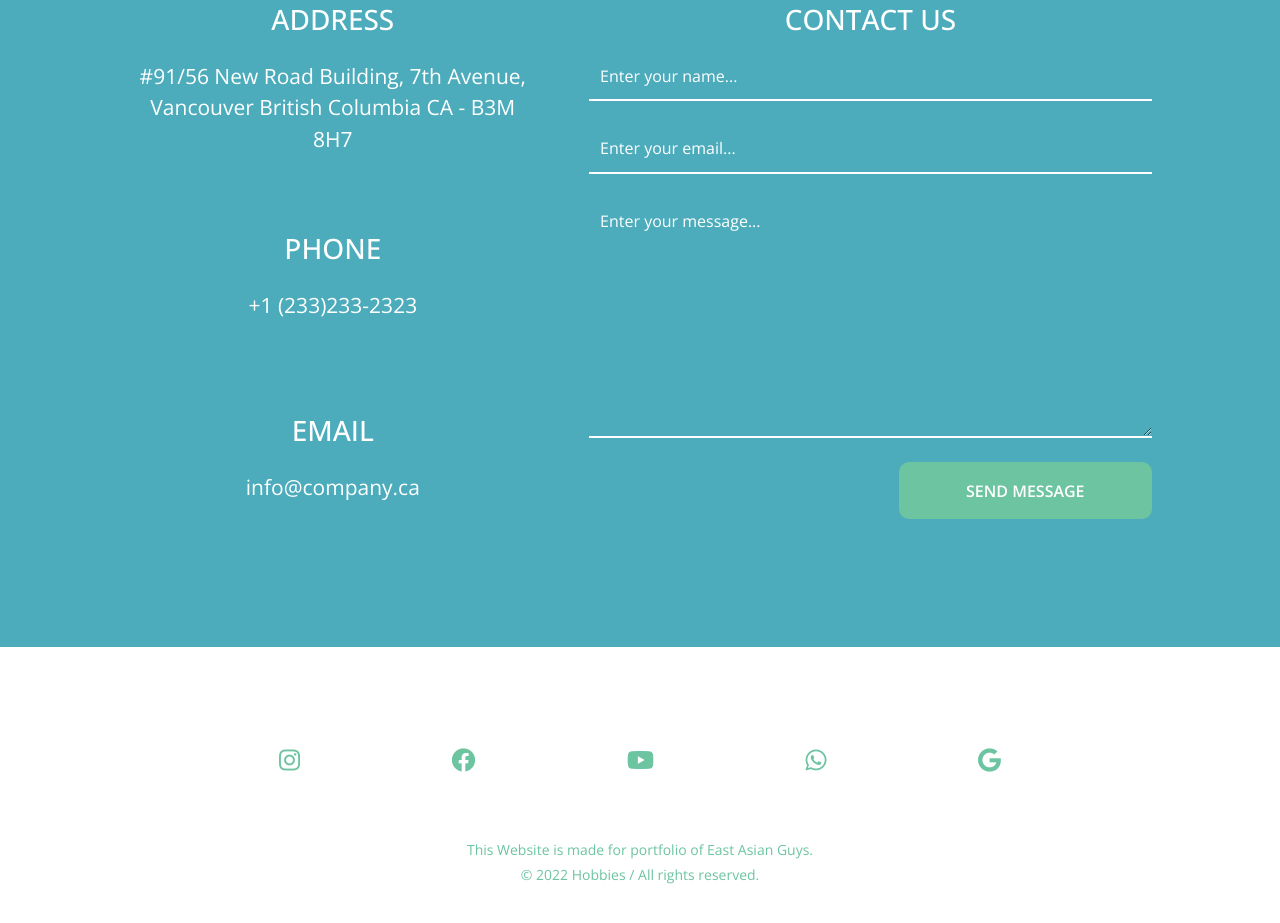
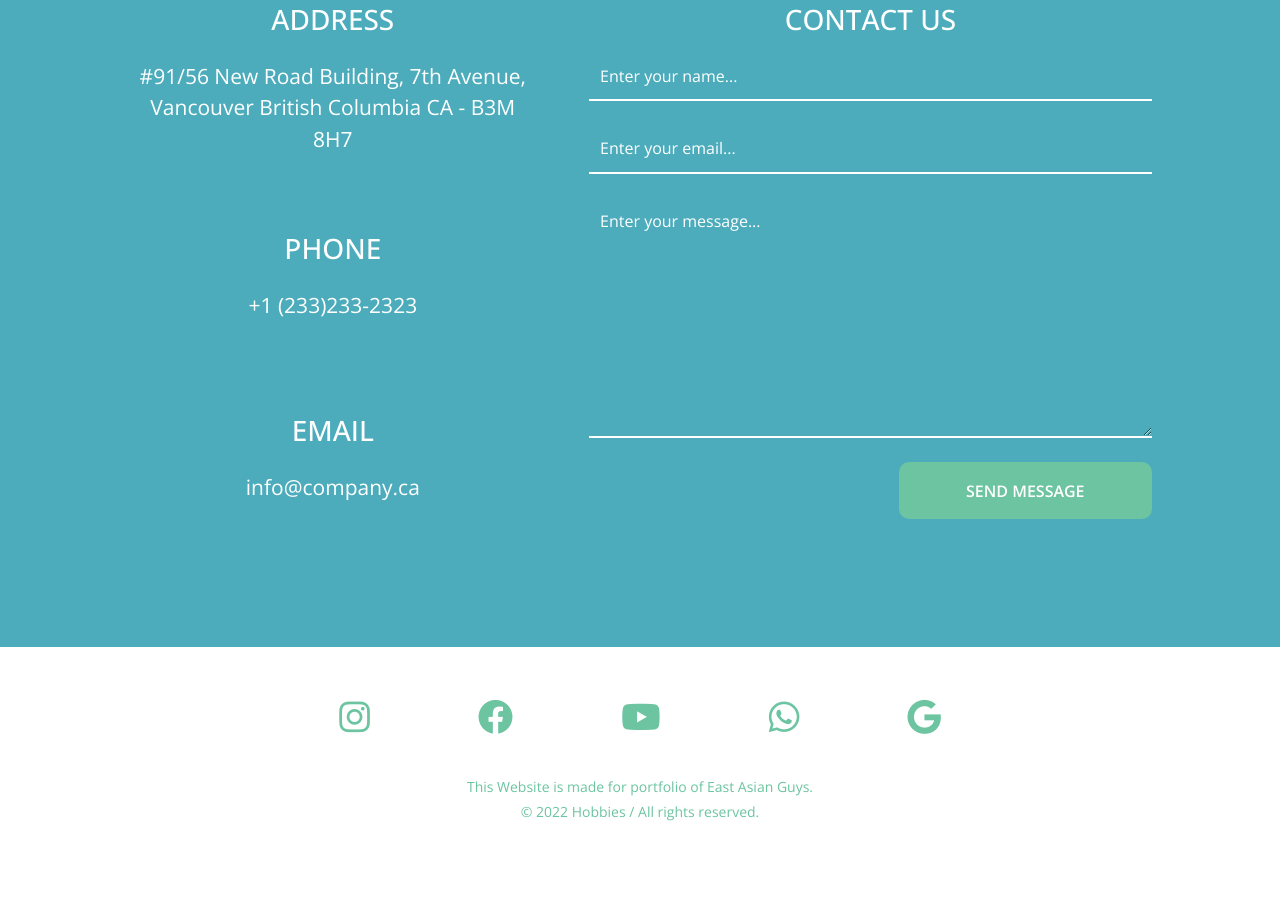
Before and after one commit to Junbro0708/Final_Project_2_Tamwood, a plain HTML site: page workout.html in a window 1280 px wide. Shown: the part 5744-6667 px from the top of the page. After the commit the page ends 6617 px from the top, so only its background shows below. Drawn offline with nearby package versions, Linux system fonts and the light colour scheme.

Commit message:
Footer of tablet version is fixed

```diff
--- a/scss/workout/devices/_tablet.scss
+++ b/scss/workout/devices/_tablet.scss
@@ -205,4 +205,19 @@
       }
     }
   }
+
+  // FOOTER
+  footer{
+    padding: 4% 3%;
+
+    ul{
+      width: 50%;
+      padding-top: 0;
+      padding-bottom: 3%;
+    }
+
+    a{
+      font-size: 35px;
+    }
+  }
 }
```
Also changed, not shown: css/workout.css, css/workout.min.css, 2 other files.
